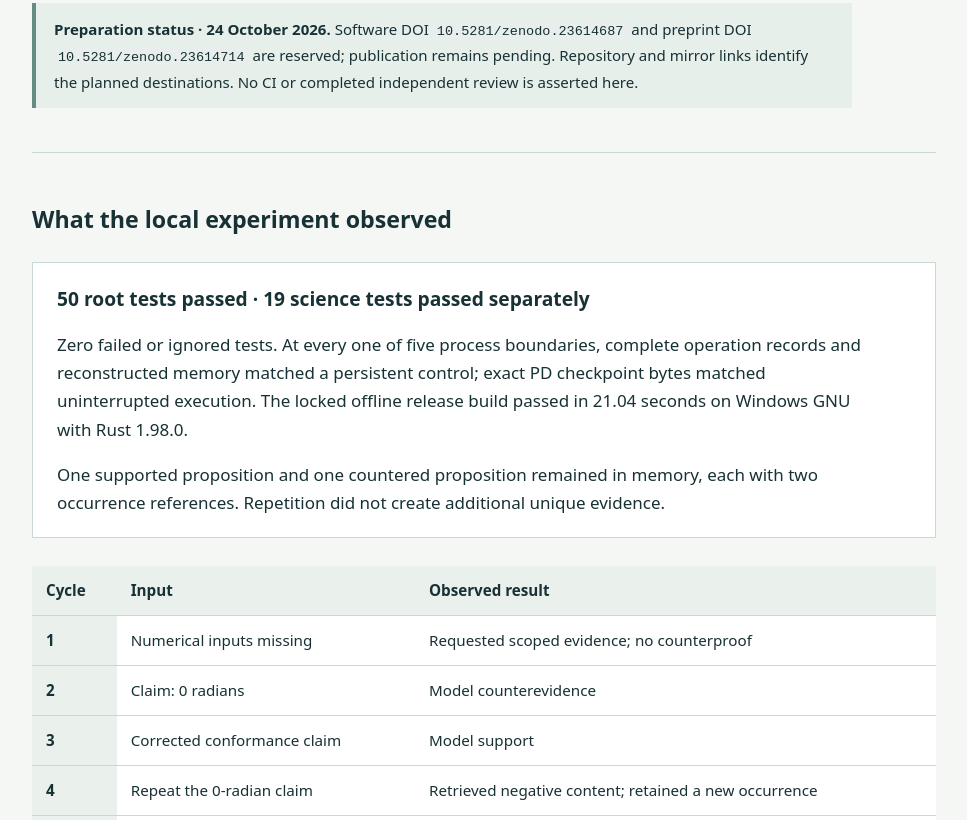
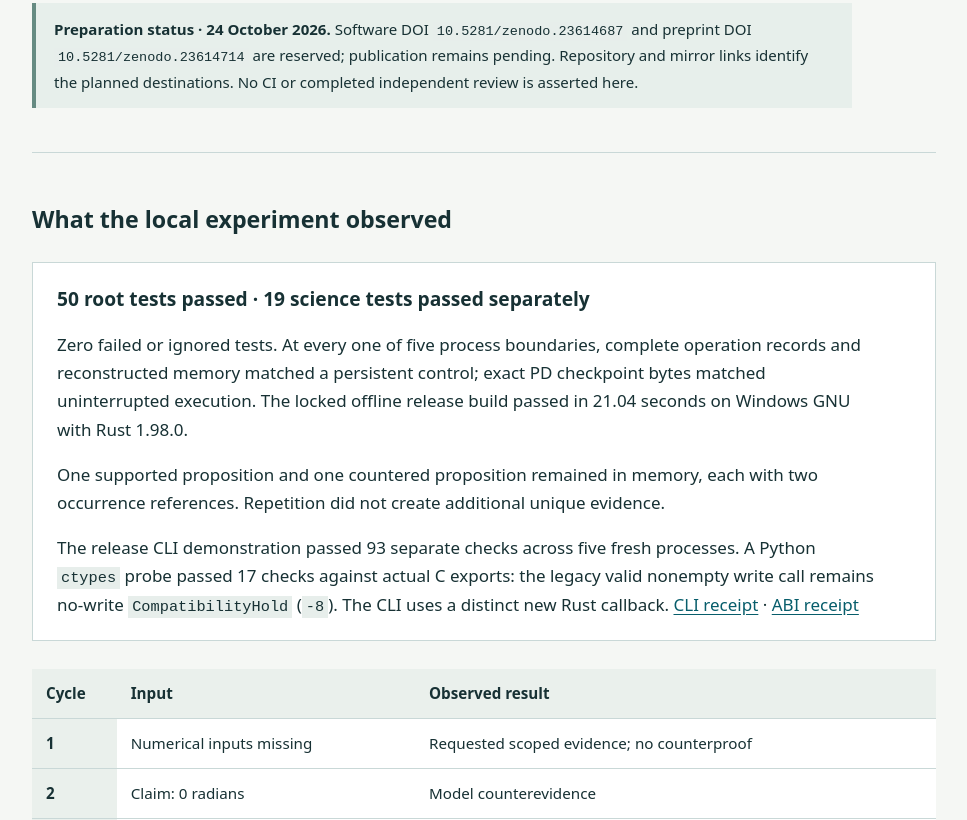
Before and after one commit to gjatalegacy-create/AIGovern-Cyber-POC009-Knowledge-Memory, a plain HTML site: page docs/index.html in a window 1280 px wide. Shown: the part 419-1239 px from the top of the page, without its empty margins (156-1123 px from the left). Drawn offline with Linux system fonts and the light colour scheme.

Commit message:
Run reproduction outside package and record measured release results

```diff
--- a/docs/index.html
+++ b/docs/index.html
@@ -39,6 +39,7 @@
     <div class="result"><strong>50 root tests passed · 19 science tests passed separately</strong>
       <p>Zero failed or ignored tests. At every one of five process boundaries, complete operation records and reconstructed memory matched a persistent control; exact PD checkpoint bytes matched uninterrupted execution. The locked offline release build passed in 21.04 seconds on Windows GNU with Rust 1.98.0.</p>
       <p>One supported proposition and one countered proposition remained in memory, each with two occurrence references. Repetition did not create additional unique evidence.</p>
+      <p>The release CLI demonstration passed 93 separate checks across five fresh processes. A Python <code>ctypes</code> probe passed 17 checks against actual C exports: the legacy valid nonempty write call remains no-write <code>CompatibilityHold</code> (<code>-8</code>). The CLI uses a distinct new Rust callback. <a href="https://github.com/gjatalegacy-create/AIGovern-Cyber-POC009-Knowledge-Memory/blob/main/evidence/windows-gnu/five-cycle-demo/RESULT.json">CLI receipt</a> · <a href="https://github.com/gjatalegacy-create/AIGovern-Cyber-POC009-Knowledge-Memory/blob/main/evidence/windows-gnu/ffi-abi/RESULT.json">ABI receipt</a></p>
     </div>
     <div class="table-wrap"><table>
       <thead><tr><th scope="col">Cycle</th><th scope="col">Input</th><th scope="col">Observed result</th></tr></thead>
```
Also changed, not shown: .zenodo.json, 7 other files.
